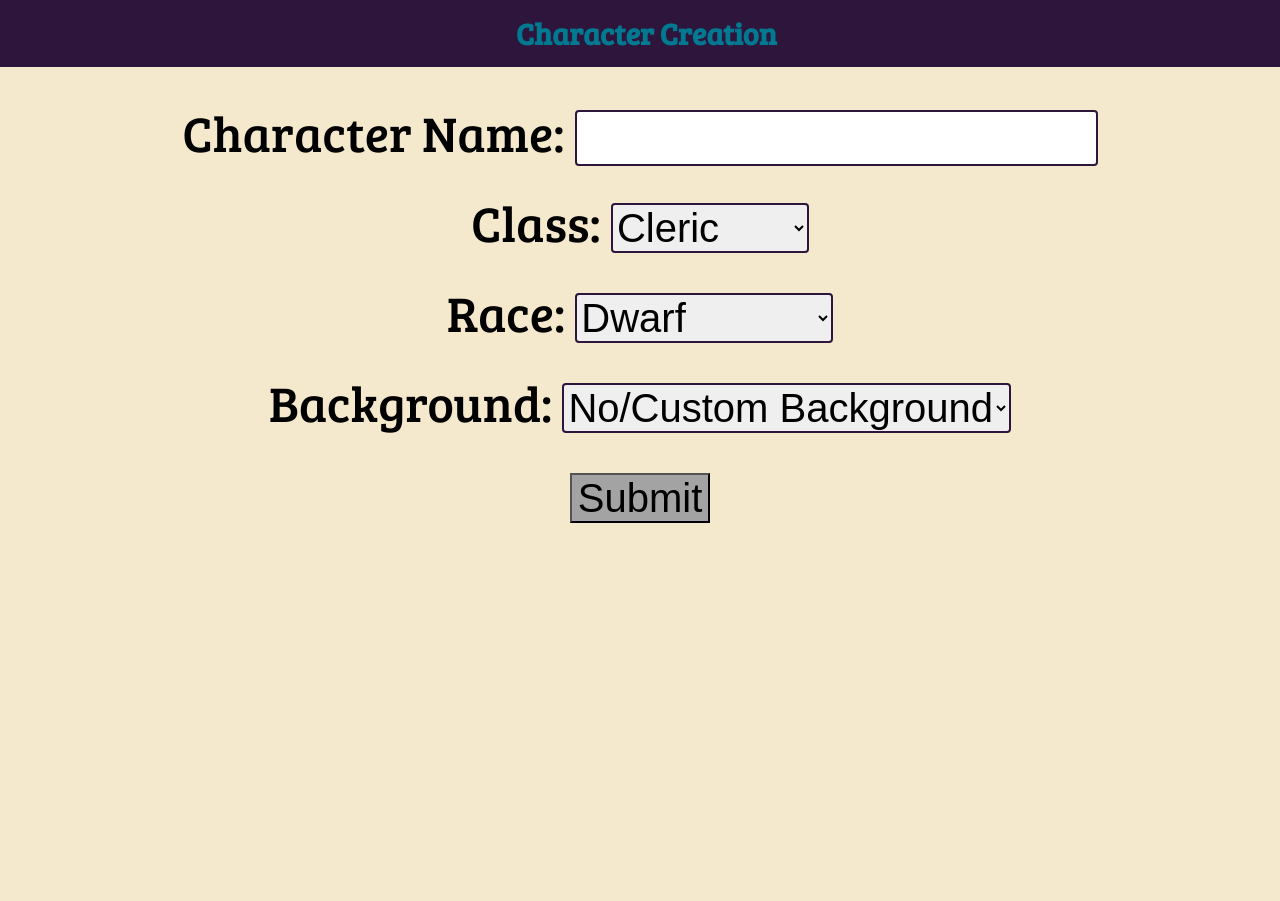
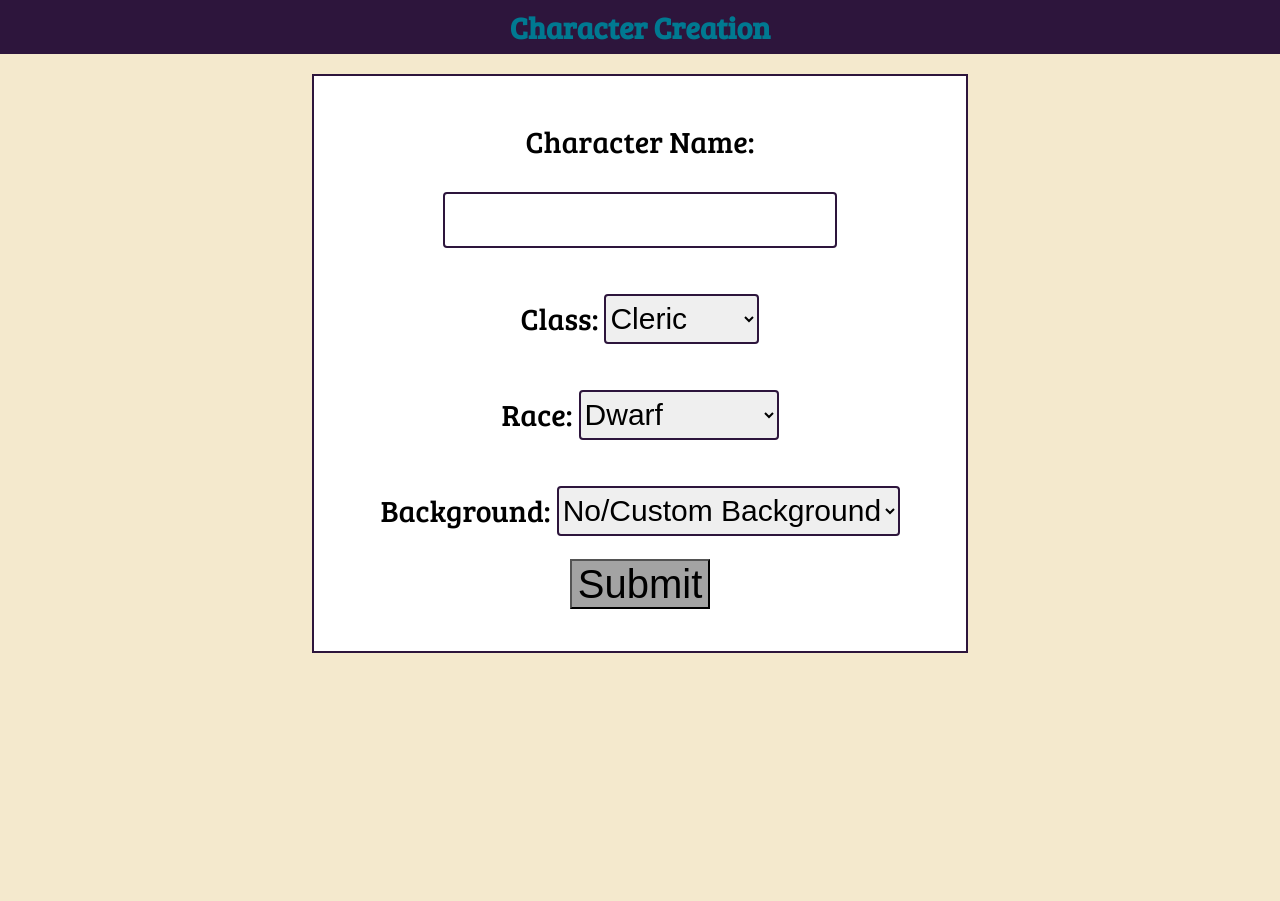
Before and after one commit to Routund/DND_Character_Gen, a Flask app: page /create/1 in a window 1280 px wide. Before the commit the page ends 523 px from the top, so only its background shows below. Run offline with Flask 3, Linux system fonts and the light colour scheme; data comes from the database, SQL or seed files in the repository; both versions use the stored data as it was after the commit.

Commit message:
Updated character creation forms

```diff
--- a/routes.py
+++ b/routes.py
@@ -59,9 +59,12 @@ def decompressChoice(cur,current_choice):
     elif(data[2]=="Expertise"):
         # Find all proficiencies that can have expertise applied to them among the current proficiencies. This also stops skils already with proficiencies from getting more proficient
         allProfs = session["proficiencies"]
-        for option in options:
-            if allProfs.count(option)!=1:
-                options.pop(options.index(option))
+        i=0
+        while(i<len(options)):
+            if allProfs.count(options[i])!=1:
+                options.pop(options.index(options[i]))
+            else:
+                i+=1
         option_values=options
         title = f"Take expertise(double proficiencies) in {maxA} skills:"
     elif(data[2]=="Ability"):
@@ -76,6 +79,9 @@ def decompressChoice(cur,current_choice):
             option_values.append(cur.fetchone()[0])
         option_values, options = options,option_values
         title = "Choose your subclass:"
+    elif(data[2]=="Stat"):
+        title= f"Choose {maxA} stats for your character to have a +1 increase in:"
+        option_values=options
     return[options,option_values,maxA,title]
 
 @app.route('/create/1')
--- a/static/styles.css
+++ b/static/styles.css
@@ -104,23 +104,30 @@ body {
 }
 .main_create{
     text-align: center;
-    font-size: 50px;
+    font-size: 30px;
     line-height: 1.8;
     background-color: #f4e9cd;
     font-family: "Bree Serif", serif;
+    padding-bottom: 5px;
+    min-height: 100%;
+    display: block;
 }
 .prof_checkbox {
     width: 30px;
     height: 30px;
     accent-color: #bd93d8;
-    margin-right: 5px;
+    margin-right: 2px;
   }
 
 .sheet_choices{
     height: 50px;
-    font-size: 40px;
+    font-size: 30px;
     border: 2px solid #2d153c;
     border-radius: 4px;
+}
+.prof_checkbox, .sheet_choices, .stat_input{
+    margin-top: 4%;
+    margin-bottom: 4%;
 }
 input::-webkit-outer-spin-button,
 input::-webkit-inner-spin-button {
@@ -130,7 +137,7 @@ input::-webkit-inner-spin-button {
 .stat_input{
     height: 50px;
     width: 80px;
-    font-size: 40px;
+    font-size: 30px;
     border: 2px solid #2d153c;
     border-radius: 4px;
     text-align: center;
@@ -142,7 +149,22 @@ input::-webkit-inner-spin-button {
     font-size: 30px;
     color: #007991;
     margin-top: 0px;
-    padding: 0.5%;
+}
+.formContent{
+    margin-left: auto;
+    margin-right: auto;
+    width: 45%;
+    padding-top: 0px;
+    background-color: white;
+    text-align: center;
+    padding: 3%;
+    border: #2d153c solid 2px;
+    margin-bottom: 20px;
+    min-height: 70%;
+}
+.userprompt{
+    line-height: 0.5 !important;
+    padding-bottom: 10%;
 }
 .submit{
     height: 50px;
--- a/templates/ChooseProf.html
+++ b/templates/ChooseProf.html
@@ -27,11 +27,10 @@
 
 {% block content %}
     <form id="proficiency-form" action="{{ url_for('submit2') }}" method="post" data-max-selections="{{ max_selections }}" data_current_choice="{{ current }}">
-        <label>{{user_prompt}}</label><br>
+        <label class = "userprompt">{{user_prompt}}<br></label>
         {% for i in range(options|length) %}
             <input type="checkbox" name="choices" value="{{option_values[i]}}" class="prof_checkbox">{{options[i]}}<br>
         {% endfor %}
-        <br>
         <button type="submit" class="submit">Submit</button>
     </form>
 {% endblock %}
--- a/templates/FormLayout.html
+++ b/templates/FormLayout.html
@@ -4,13 +4,15 @@
         <link rel = 'stylesheet', href = '../static/styles.css'>
         <link href="https://fonts.googleapis.com/css2?family=Bree+Serif&display=swap" rel="stylesheet">
 
-        {% block head %}
-
-        {% endblock %}
+        {% block head %}{% endblock %}
     </head>
-    <body class="main_create">
-        <h1 class="formScrollHeader">{{title}}</h1>
-        {% block content %}{% endblock %}
+    <body>
+        <div class = "main_create">
+            <h1 class="formScrollHeader">{{title}}</h1>
+            <div class = "formContent">
+                {% block content %}{% endblock %}
+            </div>
+        </div>
     </body>
 
 
```
Also changed, not shown: main.db.
